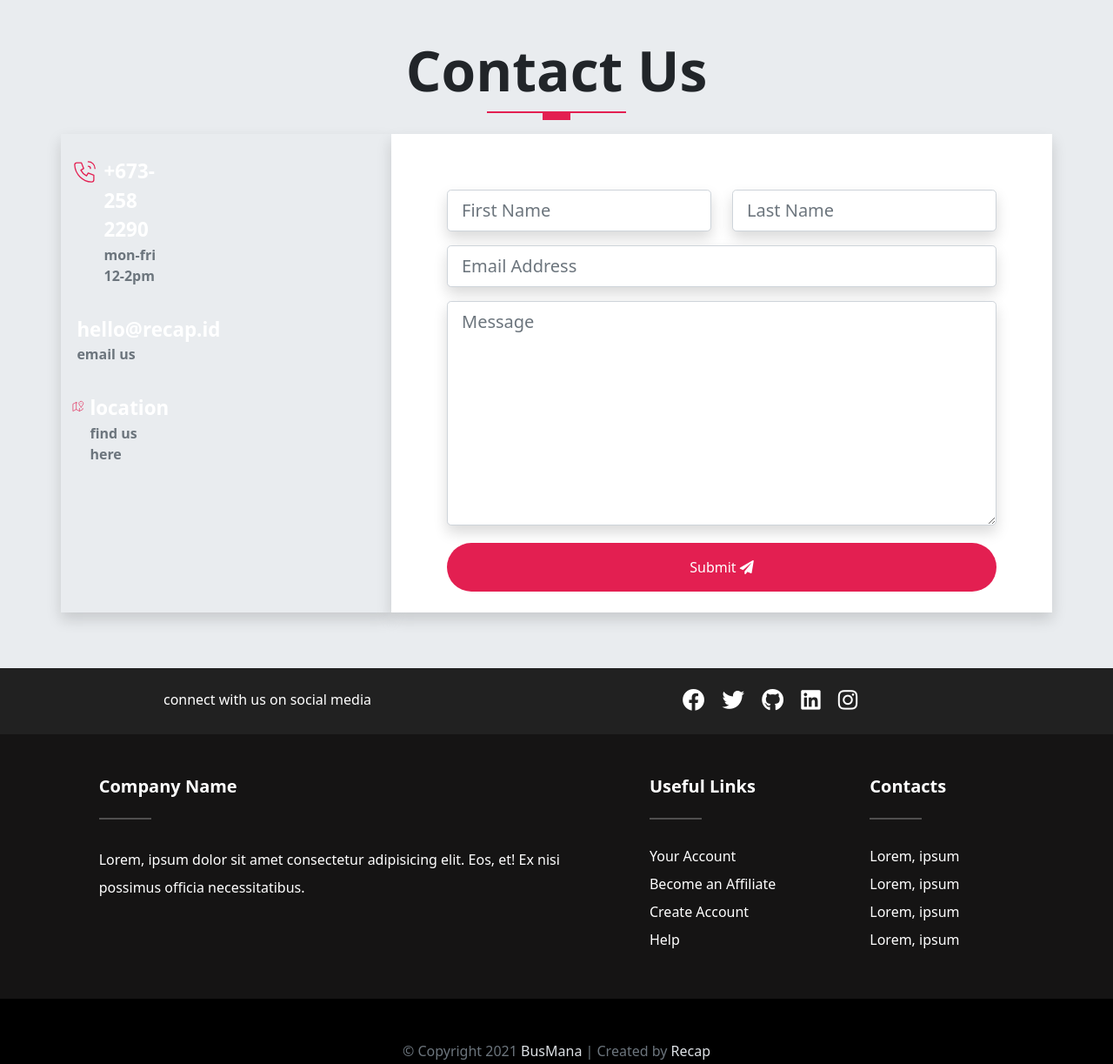
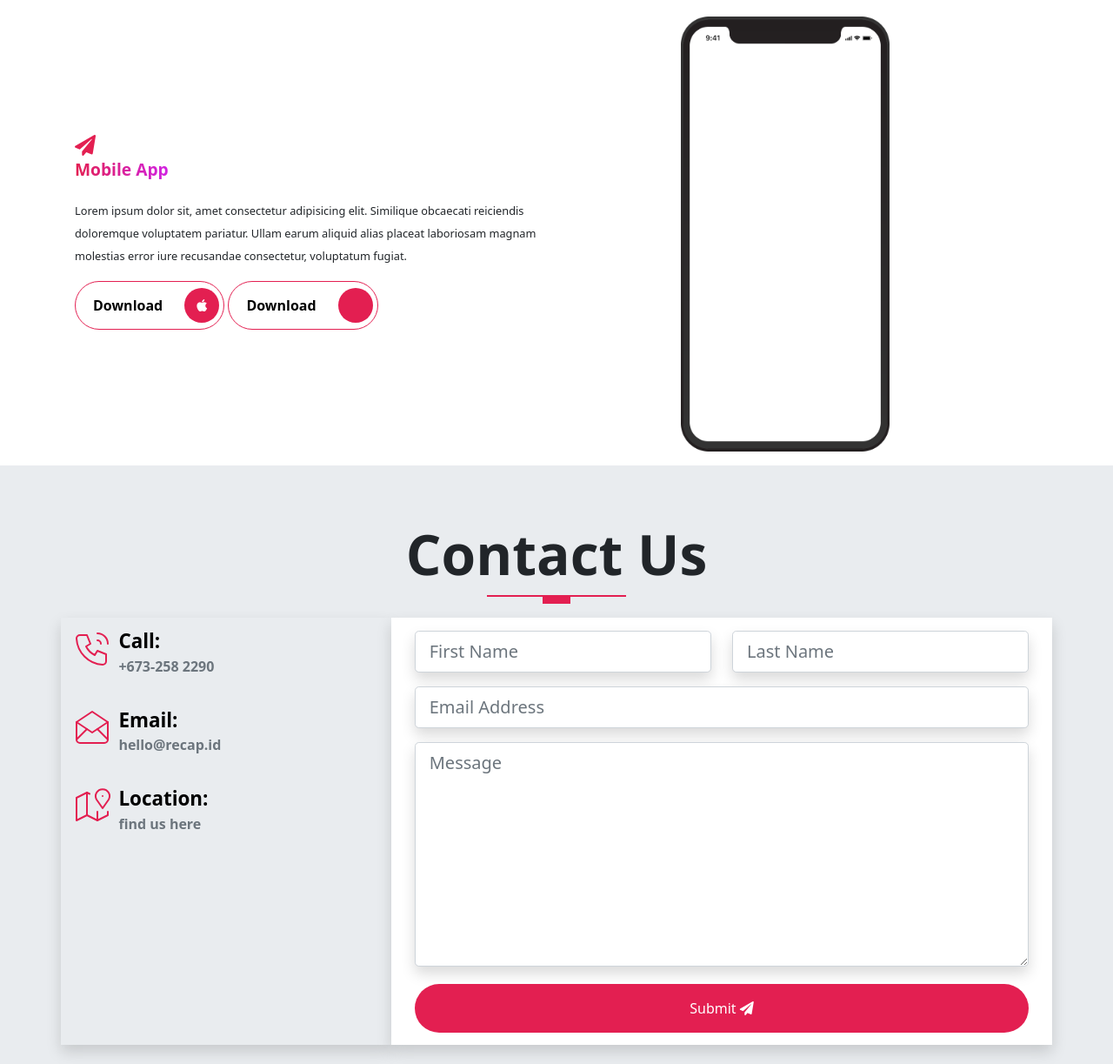
Before and after one commit to mrjiahoe/basmana-landing, a website: page index.html in a window 1280 px wide. Shown: the part 3697-4920 px from the top of the page at 87% size. Drawn offline with nearby package versions, Linux system fonts and the light colour scheme.

Commit message:
update app download section

```diff
--- a/index.html
+++ b/index.html
@@ -332,6 +332,37 @@
 		</div>
 	</section>
 
+	<!-- START SECTION - APP DOWNLOAD LINKS -->
+	<div class="container">
+		<div class="row">
+			<div class="col-lg-6 col-md-6 col-sm-12 col-xs-12 services mt-4">
+				<div class="services__content">
+					<div class="icon d-block fas fa-paper-plane"></div>
+					<h3 class="display-3--title mt-1">Mobile App</h3>
+					<p class="lh-lg">
+						Lorem ipsum dolor sit, amet consectetur adipisicing elit.
+						Similique obcaecati reiciendis doloremque voluptatem pariatur.
+						Ullam earum aliquid alias placeat laboriosam magnam molestias
+						error iure recusandae consectetur, voluptatum fugiat.
+					</p>
+					<button type="button" class="rounded-pill btn-rounded border-primary">
+						Download
+						<span class="app-icon"><i class="fab fa-apple"></i></span>
+					</button>
+					<button type="button" class="rounded-pill btn-rounded border-primary">
+						Download
+						<span class="app-icon"><i class="fab AiOutlineAndroid"></i></span>
+					</button>
+				</div>
+			</div>
+			<div class="col-lg-6 col-md-6 col-sm-12 col-xs-12 services mt-4">
+				<div class="services__pic">
+					<img src="images/Iphone-X.png" alt="phone" class="img-fluid img-phone" />
+				</div>
+			</div>
+		</div>
+	</div>
+
 
 	<!-- START SECTION 8 - GET STARTED -->
 	<section id="contact" class="get-started">
@@ -343,12 +374,12 @@
 				<div class="heading-line"></div>
 			</div>
 			<!-- START THE CTA CONTENT -->
-			<div class="row text-white">
-				<div class="col-8 col-lg-4  shadow">
+			<div class="row ">
+				<div class="col-12 col-lg-4 col-md-6 shadow text-Center">
 					<div class="cta-info w-100">
 						<!-- CONTENT FOR THE MOBILE NUMBER -->
 						<!-- icons from tablericons.com -->
-						<div class="col-8 col-lg-4 contact-box pt-1 d-md-block d-lg-flex d-flex">
+						<div class="col-12 col-lg-4 col-md-6 contact-box pt-1 d-md-block d-lg-flex d-flex">
 							<div class="contact-box__icon">
 								<svg xmlns="http://www.w3.org/2000/svg" class="icon icon-tabler icon-tabler-phone-call"
 									viewBox="0 0 24 24" stroke-width="1" fill="none" stroke-linecap="round"
@@ -361,12 +392,12 @@
 								</svg>
 							</div>
 							<div class="contact-box__info">
-								<a href="" class="contact-box__info--title">+673-258 2290</a>
-								<p class="contact-box__info--subtitle">mon-fri 12-2pm</p>
+								<a href="" class="contact-box__info--title">Call:</a>
+								<p class="contact-box__info--subtitle">+673-258 2290</p>
 							</div>
 						</div>
 						<!-- CONTENT FOR EMAIL -->
-						<div class="col-8 col-lg-4 contact-box pt-1 d-md-block d-lg-flex d-flex">
+						<div class="col-12 col-lg-4 col-md-6 contact-box pt-1 d-md-block d-lg-flex d-flex">
 							<div class="contact-box__icon">
 								<svg xmlns="http://www.w3.org/2000/svg" class="icon icon-tabler icon-tabler-mail-opened"
 									viewBox="0 0 24 24" stroke-width="1" fill="none" stroke-linecap="round"
@@ -379,12 +410,12 @@
 								</svg>
 							</div>
 							<div class="contact-box__info">
-								<a href="" class="contact-box__info--title">hello@recap.id</a>
-								<p class="contact-box__info--subtitle">email us</p>
+								<a href="" class="contact-box__info--title">Email:</a>
+								<p class="contact-box__info--subtitle">hello@recap.id</p>
 							</div>
 						</div>
 						<!-- CONTENT FOR LOCATION -->
-						<div class="col-8 col-lg-4 contact-box pt-1 d-md-block d-lg-flex d-flex">
+						<div class="col-12 col-lg-4 col-md-6 contact-box pt-1 d-md-block d-lg-flex d-flex">
 							<div class="contact-box__icon">
 								<svg xmlns="http://www.w3.org/2000/svg" class="icon icon-tabler icon-tabler-map-2"
 									viewBox="0 0 24 24" stroke-width="1" fill="none" stroke-linecap="round"
@@ -399,15 +430,14 @@
 							</div>
 							<div class="contact-box__info">
 								<a href="https://www.waze.com/en/live-map/directions/brunei/brunei-muara-district/bandar-seri-begawan/recap-sdn-bhd?latlng=4.909667300000013%2C114.91680844152525"
-									class="contact-box__info--title">location</a>
+									class="contact-box__info--title">Location:</a>
 								<p class="contact-box__info--subtitle">find us here</p>
 							</div>
 						</div>
 					</div>
 				</div>
-				<div class="col-12 col-lg-8 bg-white shadow p-3">
-					<div class="form w-100 pb-2">
-						<!-- <h4 class="display-3--title mb-5">start your project</h4> -->
+				<div class="col-12 col-lg-8 col-md-6 bg-white shadow ">
+					<div class="form w-100">
 						<form action="#" class="row">
 							<div class="col-lg-6 col-md-6 mb-3">
 								<input type="text" placeholder="First Name" id="inputFirstName"
@@ -438,37 +468,24 @@
 		</div>
 	</section>
 
+
+
+
 	<!-- START SECTION 9 - THE FOOTER -->
 	<footer class="footer">
-		<!-- START THE SOCIAL MEDIA CONTENT -->
-		<div class="footer-sm" style="background-color: #212121;">
-			<div class="container">
-				<div class="row py-4 text-center text-white">
-					<div class="col-lg-5 col-md-6 mb-4 mb-md-0">
-						connect with us on social media
-					</div>
-					<div class="col-lg-7 col-md-6">
-						<a href="#"><i class="fab fa-facebook"></i></a>
-						<a href="#"><i class="fab fa-twitter"></i></a>
-						<a href="#"><i class="fab fa-github"></i></a>
-						<a href="#"><i class="fab fa-linkedin"></i></a>
-						<a href="#"><i class="fab fa-instagram"></i></a>
-					</div>
-				</div>
-			</div>
-		</div>
+
 
 		<!-- START THE CONTENT FOR COMPANY INFO -->
-		<div class="container mt-5">
-			<div class="row text-white justify-content-center mt-3 pb-3">
-				<div class="col-12 col-sm-6 col-lg-6 mx-auto">
+		<div class="container pt-2">
+			<div class="row text-white justify-content-center mt-3 pb-3 mr-2">
+				<div class="col-12 col-sm-12 col-lg-6 mx-auto">
 					<h5 class="text-capitalize fw-bold">Company Name</h5>
-					<hr class="bg-white d-inline-block mb-4" style="width: 60px; height: 2px;">
+					<hr class="bg-white d-inline-block mb-4" style="width: 80px; height: 2px;">
 					<p class="lh-lg">Lorem, ipsum dolor sit amet consectetur adipisicing elit. Eos, et! Ex nisi possimus
 						officia necessitatibus.</p>
 				</div>
 
-				<div class="col-12 col-sm-6 col-lg-2 mb-4 mx-auto">
+				<div class="col-12 col-sm-6 col-lg-3 mb-4 mx-auto">
 					<h5 class="text-capitalize fw-bold">Useful links</h5>
 					<hr class="bg-white d-inline-block mb-4" style="width: 60px; height: 2px;">
 					<ul class="list-inline company-list">
@@ -479,7 +496,7 @@
 
 					</ul>
 				</div>
-				<div class="col-12 col-sm-6 col-lg-2 mb-4 mx-auto">
+				<div class="col-12 col-sm-6 col-lg-3 mb-4 mx-auto">
 					<h5 class="text-capitalize fw-bold">Contacts</h5>
 					<hr class="bg-white d-inline-block mb-4" style="width: 60px; height: 2px;">
 					<ul class="list-inline company-list">
@@ -491,9 +508,25 @@
 				</div>
 			</div>
 		</div>
+		<!-- START THE SOCIAL MEDIA CONTENT -->
+		<div class="footer-sm" style="background-color: #212121;">
+			<div class="container">
+				<div class="row py-2 text-center text-white">
+					<div class="col-lg-5 col-md-6 mb-4 mb-md-0">
+						connect with us on social media
+					</div>
+					<div class="col-lg-7 col-md-6 social-icons">
+						<a href="#"><i class="fab fa-facebook"></i></a>
+						<a href="#"><i class="fab fa-twitter"></i></a>
+						<a href="#"><i class="fab fa-youtube"></i></a>
+						<a href="#"><i class="fab fa-instagram"></i></a>
+					</div>
+				</div>
+			</div>
+		</div>
 
 		<!-- START THE COPYRIGHT INFO -->
-		<div class="footer-bottom pt-5 pb-5">
+		<div class="footer-bottom pt-3 pb-2">
 			<div class="container">
 				<div class="row text-center text-white">
 					<div class="col-12">
--- /dev/null
+++ b/scss/sections/_app-link.scss
@@ -0,0 +1,9 @@
+.img-phone {
+	width: auto;
+	max-height: 500px;
+	margin-left: 25%;
+}
+
+.app-icon {
+	height: -50px;
+}
--- a/scss/sections/_contact.scss
+++ b/scss/sections/_contact.scss
@@ -7,29 +7,15 @@
 }
 
 .cta-info {
-	margin: 1rem 0;
+	// margin: auto 0;
 
-	&__list {
-		position: relative;
-		list-style-type: none;
-		display: block;
-		padding-top: 0.5rem;
-		padding-left: 0.5rem;
-		margin-bottom: 0.7rem;
-
-		li::before {
-			font-family: "Font Awesome 5 Free";
-			content: "\f00c";
-			font-weight: 600;
-			margin-right: 0.5rem;
-			font-size: 1.2rem;
-		}
-	}
+	margin-top: auto;
+	margin-left: auto;
 }
 
 // FORM CONTENT
 .form {
-	padding: 3rem;
+	padding: 2%;
 
 	button {
 		border: none;
@@ -42,3 +28,44 @@
 		}
 	}
 }
+
+// STYLE THE CONTACT-BOX CONTENT
+.contact-box {
+	position: relative;
+	width: 100%;
+
+	&__icon {
+		width: 1.5rem;
+		stroke: $primary;
+		padding-top: 0.5rem;
+
+		@include media-breakpoint-up(sm) {
+			width: 3rem;
+		}
+	}
+
+	&__info {
+		padding: 0.4rem;
+		font-weight: bold;
+
+		&--title {
+			color: $black;
+			font-size: 1rem;
+			text-decoration: none;
+
+			@include media-breakpoint-up(sm) {
+				font-size: 1.4rem;
+			}
+		}
+
+		&--subtitle {
+			color: $gray-600;
+			font-size: 0.8rem;
+			text-decoration: none;
+
+			@include media-breakpoint-up(sm) {
+				font-size: 1rem;
+			}
+		}
+	}
+}
--- a/scss/sections/_faq.scss
+++ b/scss/sections/_faq.scss
@@ -8,7 +8,7 @@
 		text-align: center;
 	}
 	th:nth-child(2) {
-		width: 40rem;
+		width: 35rem;
 	}
 	table,
 	th,
--- a/scss/sections/_footer.scss
+++ b/scss/sections/_footer.scss
@@ -3,46 +3,6 @@
 
 .footer {
 	background-color: $footer;
-}
-
-// STYLE THE CONTACT-BOX CONTENT
-.contact-box {
-	position: relative;
-
-	&__icon {
-		width: 2rem;
-		stroke: $primary;
-		padding-top: 0.5rem;
-
-		@include media-breakpoint-up(sm) {
-			width: 4rem;
-		}
-	}
-
-	&__info {
-		padding: 0.4rem;
-		font-weight: bold;
-
-		&--title {
-			color: $white;
-			font-size: 1rem;
-			text-decoration: none;
-
-			@include media-breakpoint-up(sm) {
-				font-size: 1.4rem;
-			}
-		}
-
-		&--subtitle {
-			color: $gray-600;
-			font-size: 0.8rem;
-			text-decoration: none;
-
-			@include media-breakpoint-up(sm) {
-				font-size: 1rem;
-			}
-		}
-	}
 }
 
 // STYLE THE SOCIAL MEDIA CONTENT
@@ -117,3 +77,7 @@
 		@include absoluteCenter;
 	}
 }
+
+.social-icons i:hover {
+	color: $mainColor;
+}
--- a/scss/style.scss
+++ b/scss/style.scss
@@ -16,3 +16,4 @@
 @use 'sections/faq';
 @use 'sections/contact';
 @use 'sections/footer';
+@use 'sections/app-link';
```
Also changed, not shown: assets/css/style.css, images/Iphone-X.png (added), scss/style.css, 2 other files.
